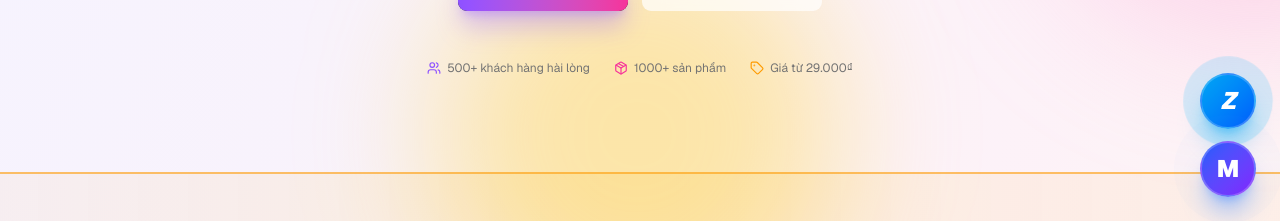
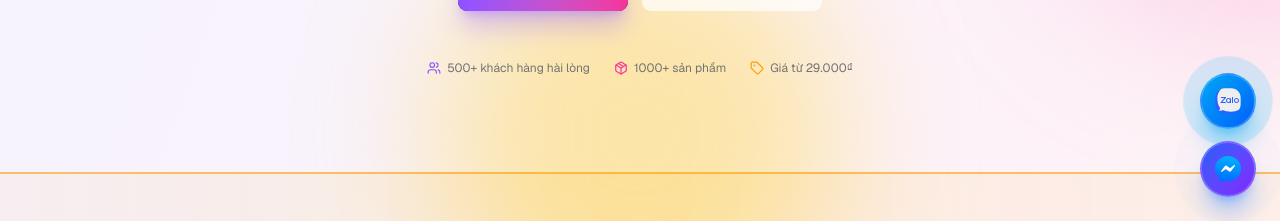
Before and after one commit to LionNguyenDev/lion-shop, a Next.js app: page /landing in a window 1280 px wide. Shown: the part 579-800 px from the top of the page. Built offline with nearby package versions, Linux system fonts and the light colour scheme; no server answers.

Commit message:
fix: update icon

```diff
--- a/app/landing/page.tsx
+++ b/app/landing/page.tsx
@@ -19,6 +19,7 @@ import { useTheme } from 'next-themes'
 import { buttonVariants } from '@/components/ui/button'
 import { cn } from '@/lib/utils'
 import { contacts, reviews } from './const'
+import { Icons } from '@/assets/icons'
 
 interface CurrentUser {
   id: string
@@ -259,7 +260,7 @@ function ThemeToggleBtn() {
    TODO: Replace the href values below with your actual social media URLs  */
 const FOLLOW_PLATFORMS = [
   {
-    id: 'facebook', name: 'Facebook', icon: '📘',
+    id: 'facebook', name: 'Facebook', icon: <Icons.Facebook className="h-4 w-4 fill-white" />,
     handle: 'Lion Shop Cosmetics', stat: '1.2K người theo dõi',
     gradient: 'from-blue-600 to-blue-800',
     glow: 'hover:shadow-blue-500/30',
@@ -268,7 +269,7 @@ const FOLLOW_PLATFORMS = [
     screen: 'facebook' as const,
   },
   {
-    id: 'instagram', name: 'Instagram', icon: '📸',
+    id: 'instagram', name: 'Instagram', icon: <Icons.Instagram className="h-4 w-4" />,
     handle: '@lion.cosmetics', stat: '890 người theo dõi',
     gradient: 'from-pink-500 via-rose-500 to-orange-400',
     glow: 'hover:shadow-pink-500/30',
@@ -277,7 +278,7 @@ const FOLLOW_PLATFORMS = [
     screen: 'instagram' as const,
   },
   {
-    id: 'zalo', name: 'Zalo', icon: '💬',
+    id: 'zalo', name: 'Zalo', icon: <Icons.Zalo className="h-4 w-4" />,
     handle: 'Lion Shop Beauty', stat: '650 kết bạn',
     gradient: 'from-sky-500 to-blue-600',
     glow: 'hover:shadow-sky-500/30',
@@ -286,7 +287,7 @@ const FOLLOW_PLATFORMS = [
     screen: 'zalo' as const,
   },
   {
-    id: 'threads', name: 'Threads', icon: '🧵',
+    id: 'threads', name: 'Threads', icon: <Icons.Threads className="h-4 w-4 " />,
     handle: '@lionbeauty', stat: 'Sắp ra mắt',
     gradient: 'from-slate-700 to-slate-900',
     glow: 'hover:shadow-slate-500/20',
@@ -810,9 +811,9 @@ export default function LandingPage() {
               target="_blank"
               rel="noopener noreferrer"
               aria-label="Nhắn Zalo"
-              className="relative flex h-14 w-14 items-center justify-center rounded-full bg-linear-to-br from-sky-500 to-blue-600 border-2 border-white/20 text-white text-2xl font-black italic shadow-xl shadow-sky-500/40 hover:scale-110 transition-transform duration-200"
+              className="relative flex h-14 w-14 items-center justify-center rounded-full bg-linear-to-br from-sky-500 to-blue-600 border-2 border-white/20 text-white shadow-xl shadow-sky-500/40 hover:scale-110 transition-transform duration-200"
             >
-              Z
+              <Icons.Zalo className="h-8 w-8" />
             </a>
           </div>
         </div>
@@ -830,9 +831,9 @@ export default function LandingPage() {
               target="_blank"
               rel="noopener noreferrer"
               aria-label="Nhắn Messenger"
-              className="relative flex h-14 w-14 items-center justify-center rounded-full bg-linear-to-br from-blue-600 to-violet-600 border-2 border-white/20 text-white text-2xl font-black shadow-xl shadow-blue-500/40 hover:scale-110 transition-transform duration-200"
+              className="relative flex h-14 w-14 items-center justify-center rounded-full bg-linear-to-br from-blue-600 to-violet-600 border-2 border-white/20 text-white shadow-xl shadow-blue-500/40 hover:scale-110 transition-transform duration-200"
             >
-              M
+              <Icons.Messenger className="h-8 w-8" />
             </a>
           </div>
         </div>
--- /dev/null
+++ b/assets/icons/FacebookIcon.tsx
@@ -0,0 +1,17 @@
+import * as React from "react";
+const FacebookIcon = (props: React.SVGProps<SVGSVGElement>) => (
+  <svg
+    fill="#000000"
+    height="800px"
+    width="800px"
+    id="Icons"
+    xmlns="http://www.w3.org/2000/svg"
+    xmlnsXlink="http://www.w3.org/1999/xlink"
+    viewBox="0 0 32 32"
+    xmlSpace="preserve"
+    {...props}
+  >
+    <path d="M23,0H9C4,0,0,4,0,9v14c0,5,4,9,9,9h7V20h-4c-0.6,0-1-0.4-1-1v-3c0-0.6,0.4-1,1-1h4v-3c0-3.3,1.7-6,5-6h4c0.6,0,1,0.4,1,1v3 c0,0.6-0.4,1-1,1h-3.8c-0.1,0-0.2,0.1-0.2,0.2V15h5c0.3,0,0.6,0.2,0.8,0.4s0.2,0.6,0.1,0.9l-2,3C24.8,19.8,24.4,20,24,20h-3v12h2 c5,0,9-4,9-9V9C32,4,28,0,23,0z" />
+  </svg>
+);
+export { FacebookIcon };
--- /dev/null
+++ b/assets/icons/MessengerIcon.tsx
@@ -0,0 +1,36 @@
+import * as React from "react";
+const MessengerIcon = (props: React.SVGProps<SVGSVGElement>) => (
+  <svg
+    width="800px"
+    height="800px"
+    viewBox="0 0 32 32"
+    fill="none"
+    xmlns="http://www.w3.org/2000/svg"
+    {...props}
+  >
+    <path
+      fillRule="evenodd"
+      clipRule="evenodd"
+      d="M16 28.1791C23.1797 28.1791 29 22.5426 29 15.5896C29 8.63654 23.1797 3 16 3C8.8203 3 3 8.63654 3 15.5896C3 19.3712 4.72168 22.7634 7.44737 25.0711V27.6188C7.44737 28.6145 8.4616 29.2824 9.36588 28.8821L12.193 27.6307C13.397 27.9873 14.6754 28.1791 16 28.1791Z"
+      fill="url(#paint0_linear_87_7239)"
+    />
+    <path
+      d="M12.887 12.9133L9.11723 18.0689C8.71304 18.6217 9.43994 19.2858 9.99334 18.8693L13.2123 16.4469C13.5399 16.2003 13.9992 16.197 14.3307 16.4388L17.1935 18.5272C17.7425 18.9277 18.5272 18.8125 18.9269 18.2727L22.8805 12.9341C23.2905 12.3804 22.558 11.7109 22.0038 12.1328L18.6006 14.7236C18.2729 14.9731 17.8112 14.9777 17.4782 14.7347L14.6247 12.6531C14.0733 12.2509 13.285 12.369 12.887 12.9133Z"
+      fill="white"
+    />
+    <defs>
+      <linearGradient
+        id="paint0_linear_87_7239"
+        x1={16}
+        y1={3}
+        x2={11.8286}
+        y2={28.8583}
+        gradientUnits="userSpaceOnUse"
+      >
+        <stop stopColor="#00B1FF" />
+        <stop offset={1} stopColor="#006BFF" />
+      </linearGradient>
+    </defs>
+  </svg>
+);
+export { MessengerIcon };
--- /dev/null
+++ b/assets/icons/ThreadsIcon.tsx
@@ -0,0 +1,21 @@
+import * as React from "react";
+const ThreadsIcon = (props: React.SVGProps<SVGSVGElement>) => (
+  <svg
+    xmlns="http://www.w3.org/2000/svg"
+    shapeRendering="geometricPrecision"
+    textRendering="geometricPrecision"
+    imageRendering="optimizeQuality"
+    fillRule="evenodd"
+    clipRule="evenodd"
+    viewBox="0 0 512 512"
+    {...props}
+  >
+    <path d="M105 0h302c57.75 0 105 47.25 105 105v302c0 57.75-47.25 105-105 105H105C47.25 512 0 464.75 0 407V105C0 47.25 47.25 0 105 0z" />
+    <path
+      fill="#fff"
+      fillRule="nonzero"
+      d="M337.36 243.58c-1.46-.7-2.95-1.38-4.46-2.02-2.62-48.36-29.04-76.05-73.41-76.33-25.6-.17-48.52 10.27-62.8 31.94l24.4 16.74c10.15-15.4 26.08-18.68 37.81-18.68h.4c14.61.09 25.64 4.34 32.77 12.62 5.19 6.04 8.67 14.37 10.39 24.89-12.96-2.2-26.96-2.88-41.94-2.02-42.18 2.43-69.3 27.03-67.48 61.21.92 17.35 9.56 32.26 24.32 42.01 12.48 8.24 28.56 12.27 45.26 11.35 22.07-1.2 39.37-9.62 51.45-25.01 9.17-11.69 14.97-26.84 17.53-45.92 10.51 6.34 18.3 14.69 22.61 24.73 7.31 17.06 7.74 45.1-15.14 67.96-20.04 20.03-44.14 28.69-80.55 28.96-40.4-.3-70.95-13.26-90.81-38.51-18.6-23.64-28.21-57.79-28.57-101.5.36-43.71 9.97-77.86 28.57-101.5 19.86-25.25 50.41-38.21 90.81-38.51 40.68.3 71.76 13.32 92.39 38.69 10.11 12.44 17.73 28.09 22.76 46.33l28.59-7.63c-6.09-22.45-15.67-41.8-28.72-57.85-26.44-32.53-65.1-49.19-114.92-49.54h-.2c-49.72.35-87.96 17.08-113.64 49.73-22.86 29.05-34.65 69.48-35.04 120.16v.24c.39 50.68 12.18 91.11 35.04 120.16 25.68 32.65 63.92 49.39 113.64 49.73h.2c44.2-.31 75.36-11.88 101.03-37.53 33.58-33.55 32.57-75.6 21.5-101.42-7.94-18.51-23.08-33.55-43.79-43.48zm-76.32 71.76c-18.48 1.04-37.69-7.26-38.64-25.03-.7-13.18 9.38-27.89 39.78-29.64 3.48-.2 6.9-.3 10.25-.3 11.04 0 21.37 1.07 30.76 3.13-3.5 43.74-24.04 50.84-42.15 51.84z"
+    />
+  </svg>
+);
+export { ThreadsIcon };
--- /dev/null
+++ b/assets/icons/ZaloIcon.tsx
@@ -0,0 +1,38 @@
+import * as React from "react";
+const ZaloIcon = (props: React.SVGProps<SVGSVGElement>) => (
+  <svg
+    xmlns="http://www.w3.org/2000/svg"
+    x="0px"
+    y="0px"
+    width={100}
+    height={100}
+    viewBox="0 0 48 48"
+    {...props}
+  >
+    <path
+      fill="#2962ff"
+      d="M15,36V6.827l-1.211-0.811C8.64,8.083,5,13.112,5,19v10c0,7.732,6.268,14,14,14h10 c4.722,0,8.883-2.348,11.417-5.931V36H15z"
+    />
+    <path
+      fill="#eee"
+      d="M29,5H19c-1.845,0-3.601,0.366-5.214,1.014C10.453,9.25,8,14.528,8,19 c0,6.771,0.936,10.735,3.712,14.607c0.216,0.301,0.357,0.653,0.376,1.022c0.043,0.835-0.129,2.365-1.634,3.742 c-0.162,0.148-0.059,0.419,0.16,0.428c0.942,0.041,2.843-0.014,4.797-0.877c0.557-0.246,1.191-0.203,1.729,0.083 C20.453,39.764,24.333,40,28,40c4.676,0,9.339-1.04,12.417-2.916C42.038,34.799,43,32.014,43,29V19C43,11.268,36.732,5,29,5z"
+    />
+    <path
+      fill="#2962ff"
+      d="M36.75,27C34.683,27,33,25.317,33,23.25s1.683-3.75,3.75-3.75s3.75,1.683,3.75,3.75 S38.817,27,36.75,27z M36.75,21c-1.24,0-2.25,1.01-2.25,2.25s1.01,2.25,2.25,2.25S39,24.49,39,23.25S37.99,21,36.75,21z"
+    />
+    <path
+      fill="#2962ff"
+      d="M31.5,27h-1c-0.276,0-0.5-0.224-0.5-0.5V18h1.5V27z"
+    />
+    <path
+      fill="#2962ff"
+      d="M27,19.75v0.519c-0.629-0.476-1.403-0.769-2.25-0.769c-2.067,0-3.75,1.683-3.75,3.75 S22.683,27,24.75,27c0.847,0,1.621-0.293,2.25-0.769V26.5c0,0.276,0.224,0.5,0.5,0.5h1v-7.25H27z M24.75,25.5 c-1.24,0-2.25-1.01-2.25-2.25S23.51,21,24.75,21S27,22.01,27,23.25S25.99,25.5,24.75,25.5z"
+    />
+    <path
+      fill="#2962ff"
+      d="M21.25,18h-8v1.5h5.321L13,26h0.026c-0.163,0.211-0.276,0.463-0.276,0.75V27h7.5 c0.276,0,0.5-0.224,0.5-0.5v-1h-5.321L21,19h-0.026c0.163-0.211,0.276-0.463,0.276-0.75V18z"
+    />
+  </svg>
+);
+export { ZaloIcon };
```
Also changed, not shown: assets/icons.ts (+10 -0 lines), assets/icons/InstagramIcon.tsx (added, +26 -0 lines).
